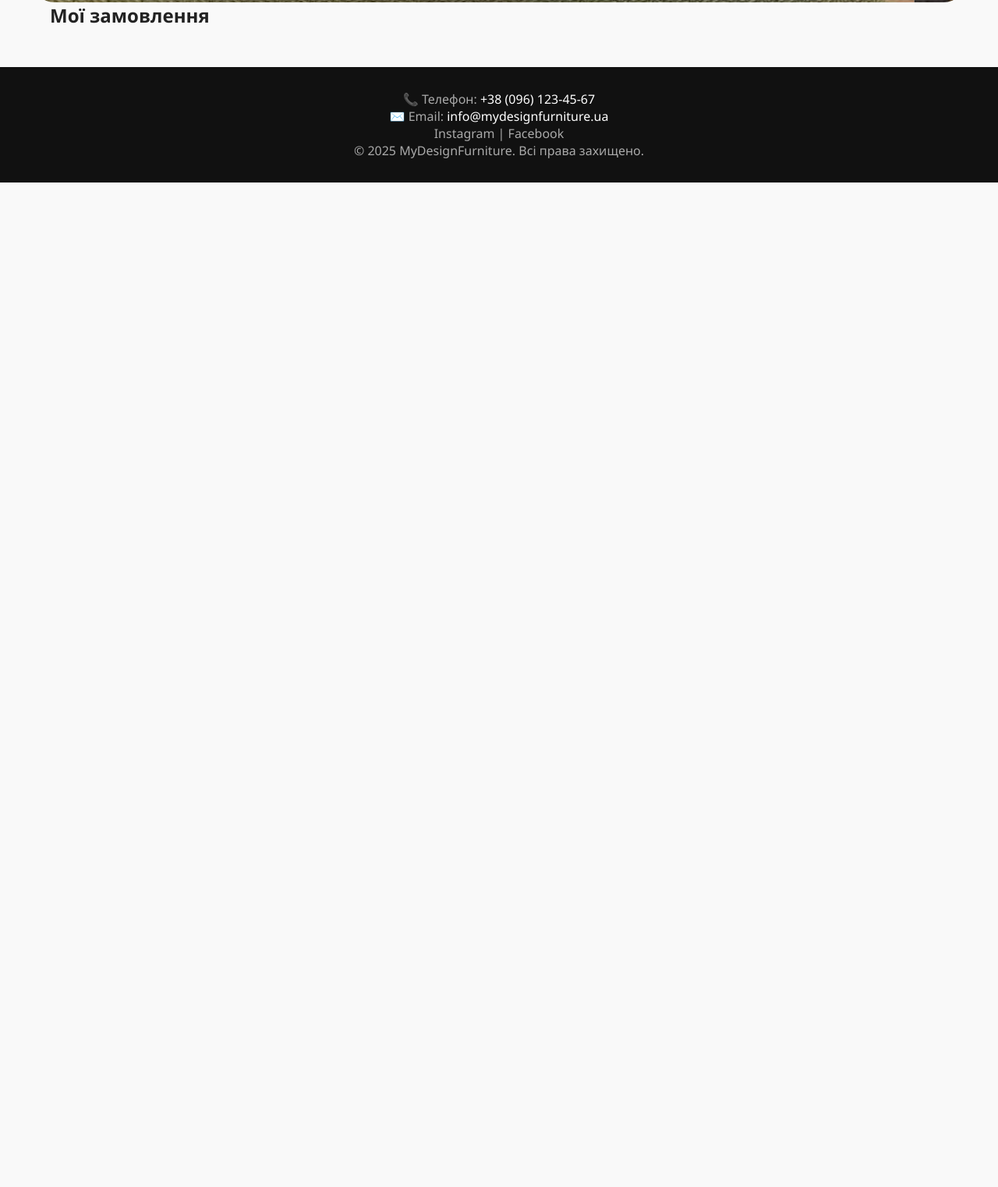
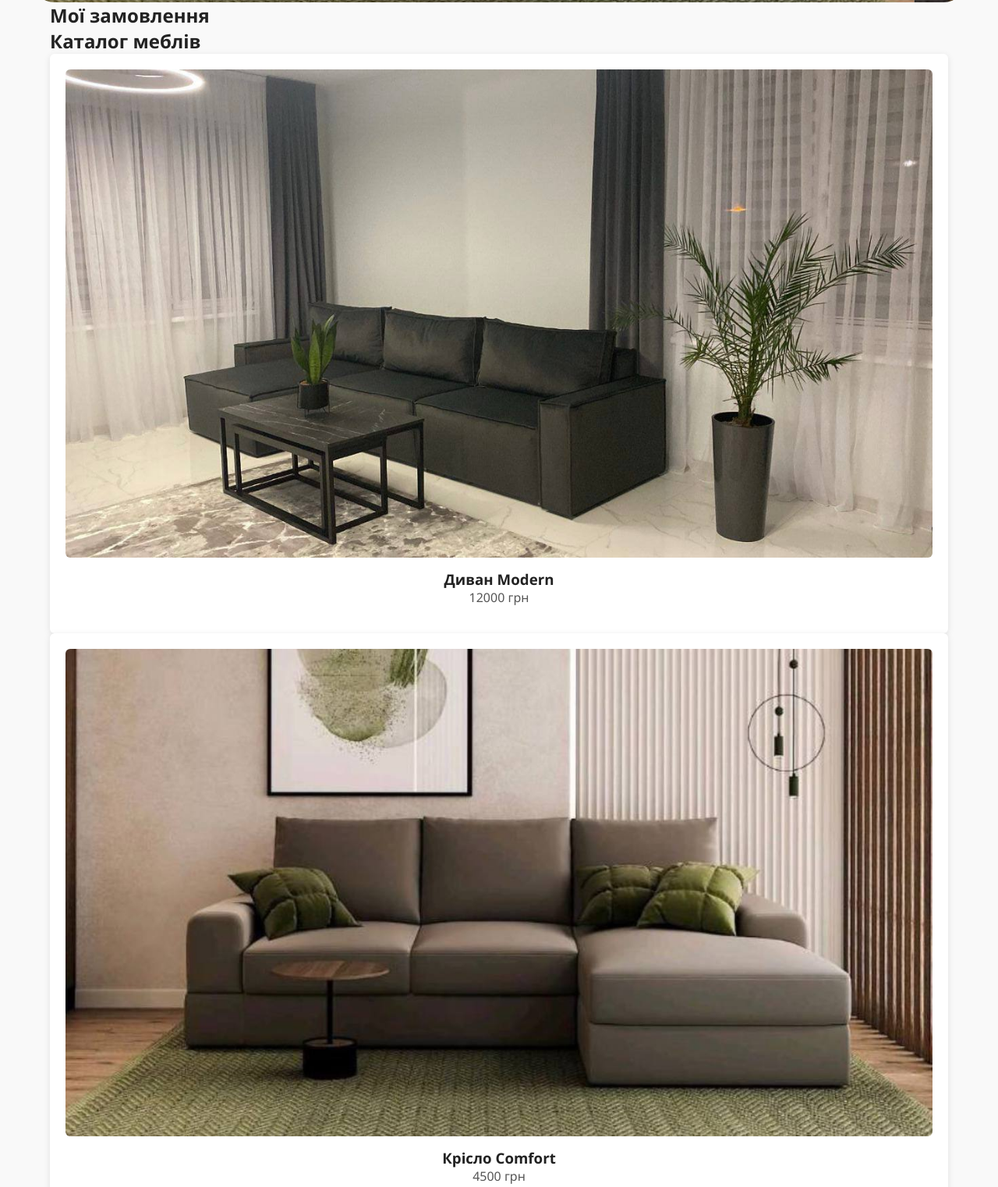
Before and after one commit to serg56345/artemShop-frontend, a plain HTML site: page index.html in a window 1280 px wide. Shown: the part 638-2160 px from the top of the page at 78% size. Before the commit the page ends 872 px from the top, so only its background shows below. Drawn offline with Linux system fonts and the light colour scheme.

Commit message:
json картка

```diff
--- /dev/null
+++ b/data/products.json
@@ -0,0 +1,14 @@
+[
+    {
+        "id": 1,
+        "title": "Диван Modern",
+        "image": "images/sofa1.jpg",
+        "price": 12000
+    },
+    {
+        "id": 2,
+        "title": "Крісло Comfort",
+        "image": "images/hero1.jpg",
+        "price": 4500
+    }
+]
--- a/index.html
+++ b/index.html
@@ -79,6 +79,14 @@
                 <div class="grid" id="product-grid"></div>
             </div>
         </section>
+        <!--Картки-->
+        <section id="catalog-section">
+            <div class="container">
+              <h2>Каталог меблів</h2>
+              <div id="product-list" class="product-list"></div>
+            </div>
+          </section>
+
 
     </main>
 
--- a/script.js
+++ b/script.js
@@ -97,6 +97,28 @@ function renderProducts(products) {
     btn.addEventListener("click", addToCart)
   );
 }
+//-------Картки-------//
+async function loadProducts() {
+  const response = await fetch('data/products.json');
+  const products = await response.json();
+
+  const container = document.getElementById('product-list');
+  container.innerHTML = "";
+
+  products.forEach(product => {
+    const card = `
+      <div class="card">
+        <img src="${product.image}" alt="${product.title}">
+        <h3>${product.title}</h3>
+        <p>${product.price} грн</p>
+      </div>
+    `;
+    container.innerHTML += card;
+  });
+}
+
+loadProducts();
+
 
 // ---------------- КОШИК ---------------- //
 cartBtn.addEventListener("click", () => {
```
